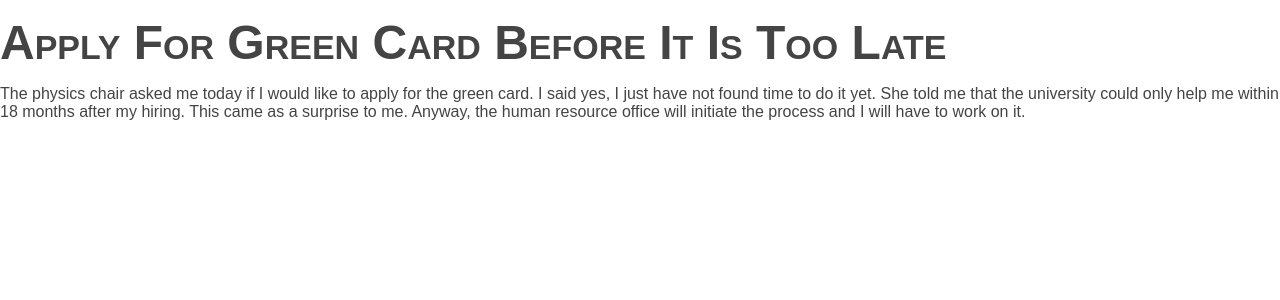
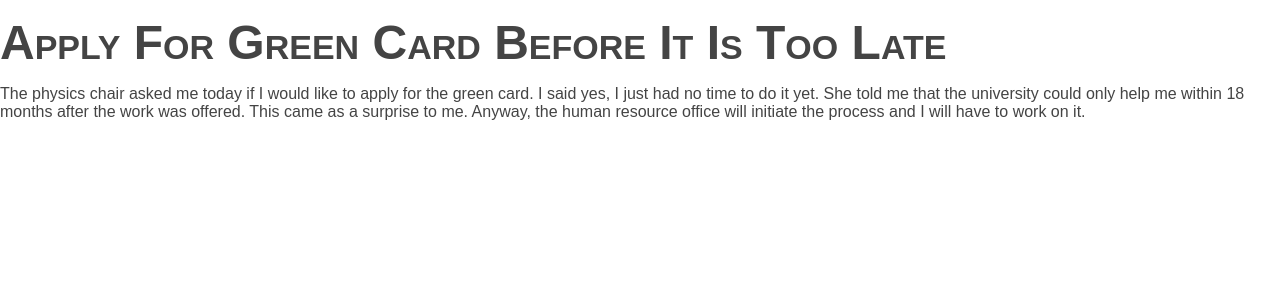
Before and after one commit to jintonic/jintonic.github.io, a Jekyll site: the page built from usa/greencard/_posts/2015-04-09-apply-for-green-card-before-it-is-too-late.md, in a window 1280 px wide. Shown: the top 300 px of the page. Built offline with Jekyll 4.4.1, drawn with Linux system fonts in a browser that asks for light colours; comment, search, counter and statistics services are not loaded.

Commit message:
changed hiring to offer

```diff
--- a/usa/greencard/_posts/2015-04-09-apply-for-green-card-before-it-is-too-late.md
+++ b/usa/greencard/_posts/2015-04-09-apply-for-green-card-before-it-is-too-late.md
@@ -3,7 +3,7 @@ layout: note
 ---
 
 The physics chair asked me today if I would like to apply for the green card. I
-said yes, I just have not found time to do it yet. She told me that the
-university could only help me within 18 months after my hiring. This came as a
+said yes, I just had no time to do it yet. She told me that the university
+could only help me within 18 months after the work was offered. This came as a
 surprise to me. Anyway, the human resource office will initiate the process and
 I will have to work on it.
```
